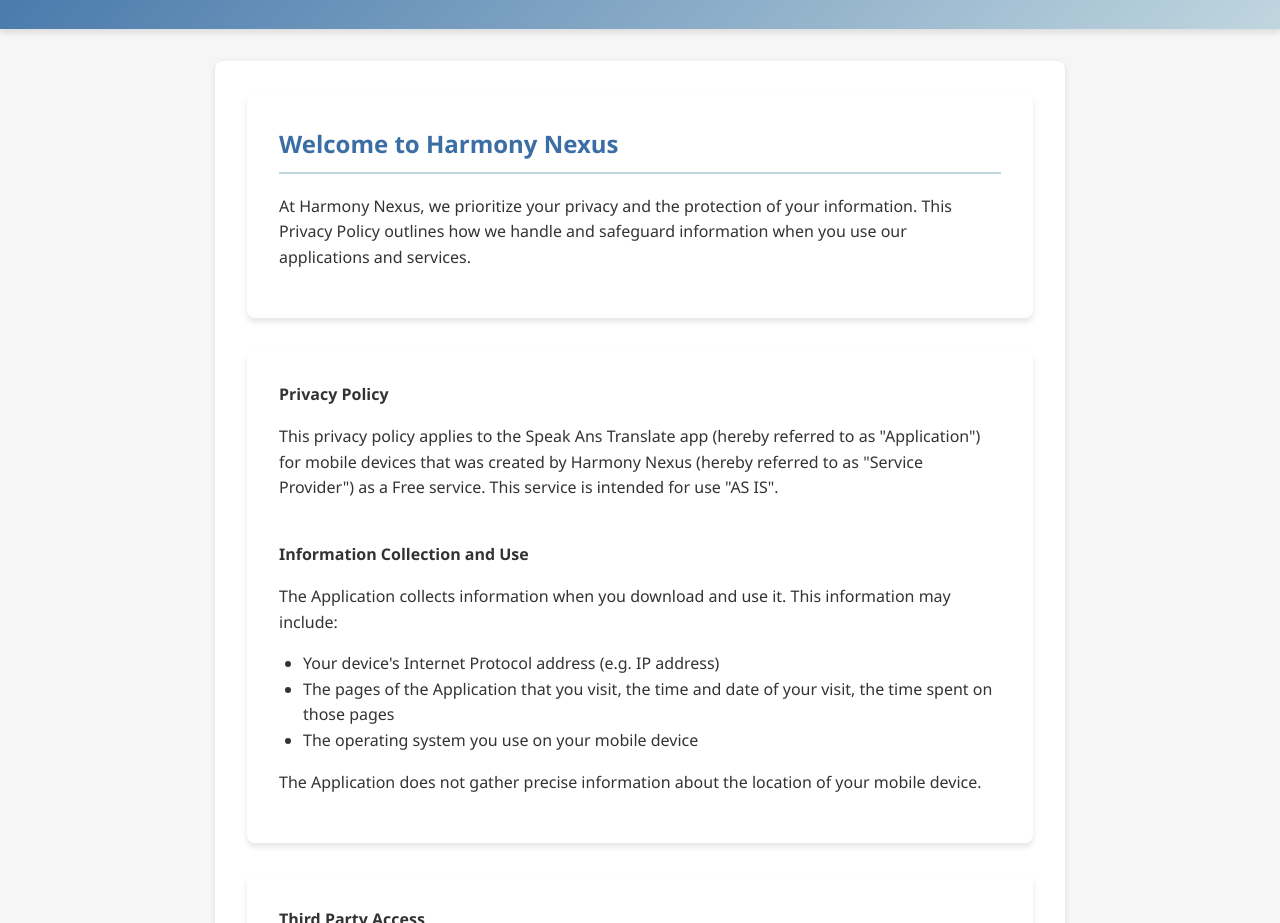
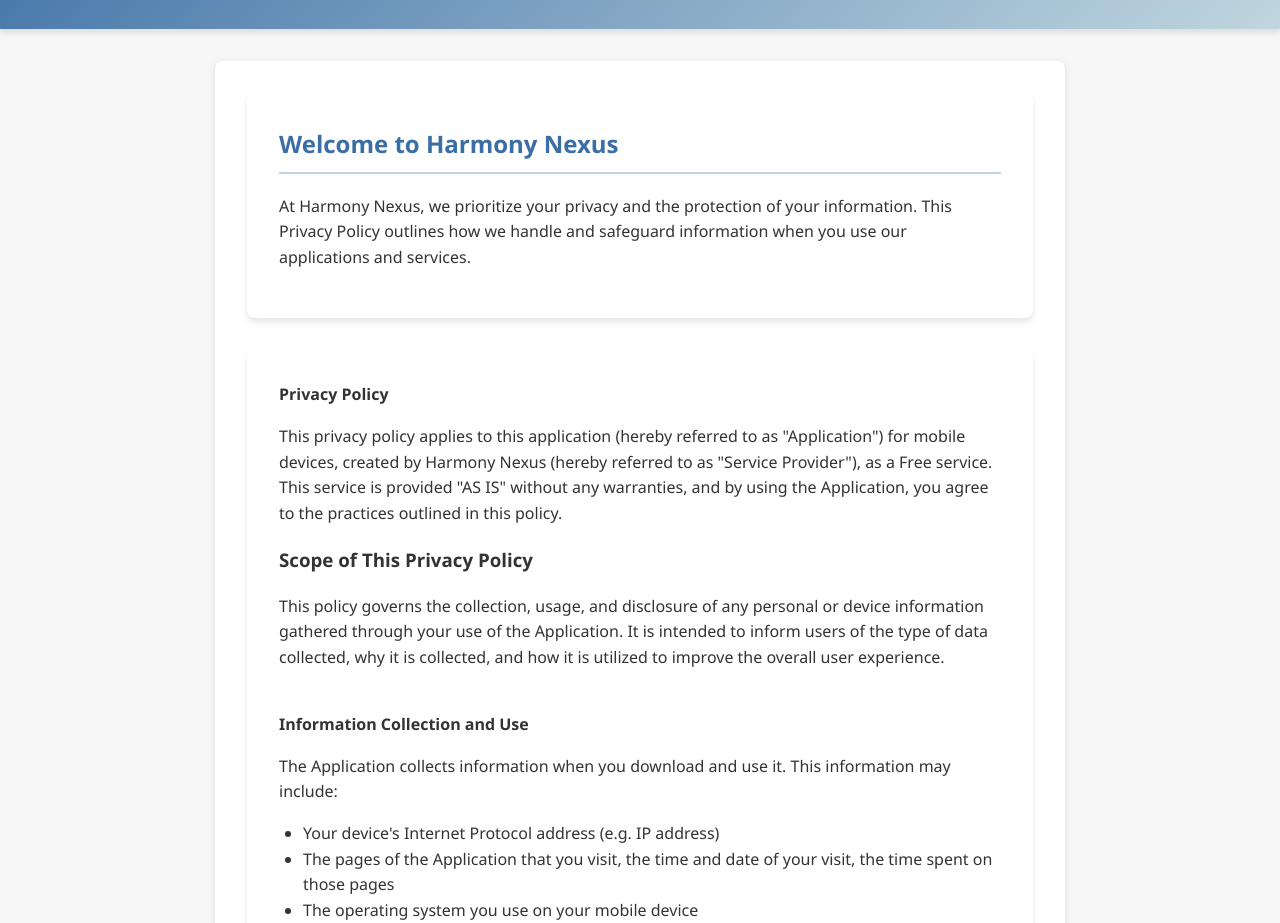
Before and after one commit to harmonynexuss/privacy_policy, a plain HTML site: page index.html in a window 1280 px wide. Shown: the part 177-1100 px from the top of the page. Drawn offline with Linux system fonts and the light colour scheme.

Commit message:
Update index.html
Made generic for all Apps

```diff
--- a/index.html
+++ b/index.html
@@ -153,7 +153,10 @@
 
     <section>
       <strong>Privacy Policy</strong>
-      <p>This privacy policy applies to the Speak Ans Translate app (hereby referred to as "Application") for mobile devices that was created by Harmony Nexus (hereby referred to as "Service Provider") as a Free service. This service is intended for use "AS IS".</p>
+     <p>This privacy policy applies to this application (hereby referred to as "Application") for mobile devices, created by Harmony Nexus (hereby referred to as "Service Provider"), as a Free service. This service is provided "AS IS" without any warranties, and by using the Application, you agree to the practices outlined in this policy.</p>
+        <h3>Scope of This Privacy Policy</h3>
+  <p>This policy governs the collection, usage, and disclosure of any personal or device information gathered through your use of the Application. It is intended to inform users of the type of data collected, why it is collected, and how it is utilized to improve the overall user experience.</p>
+
       <br><strong>Information Collection and Use</strong>
       <p>The Application collects information when you download and use it. This information may include:</p>
       <ul>
```
